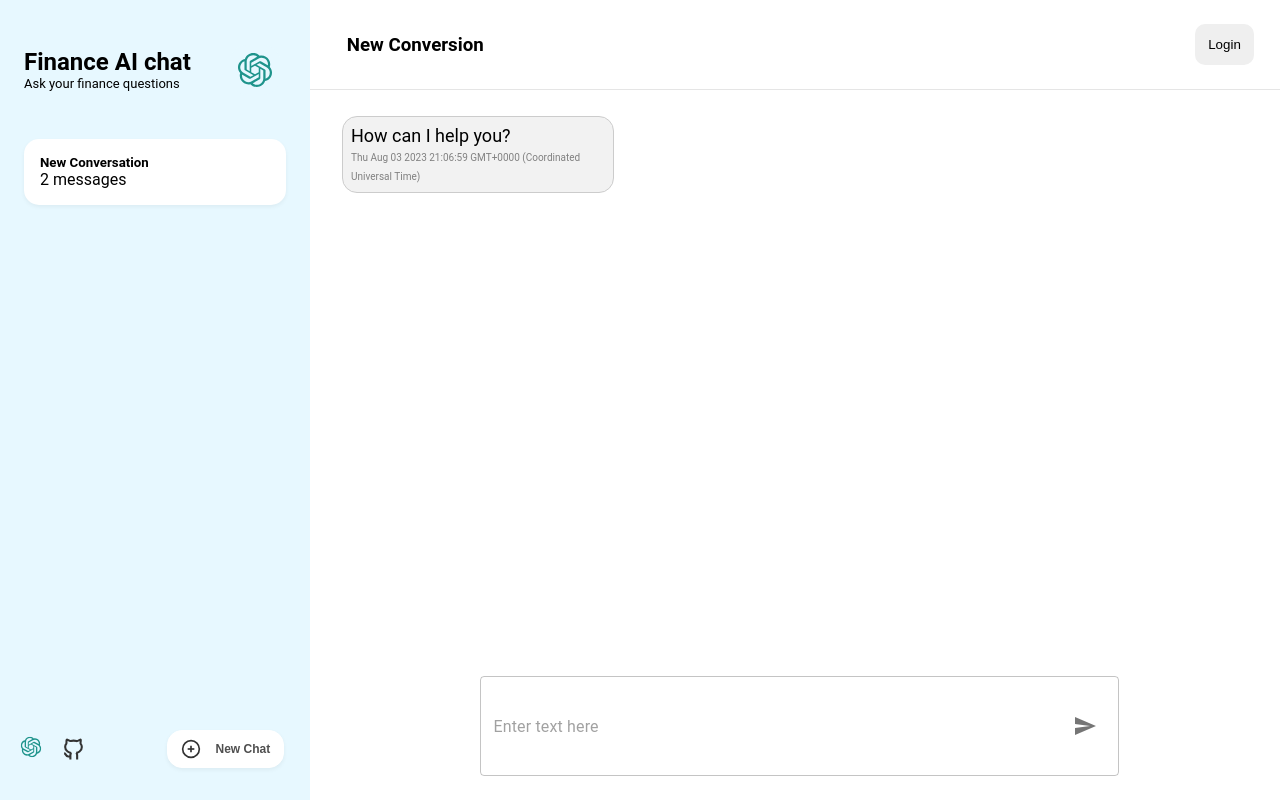
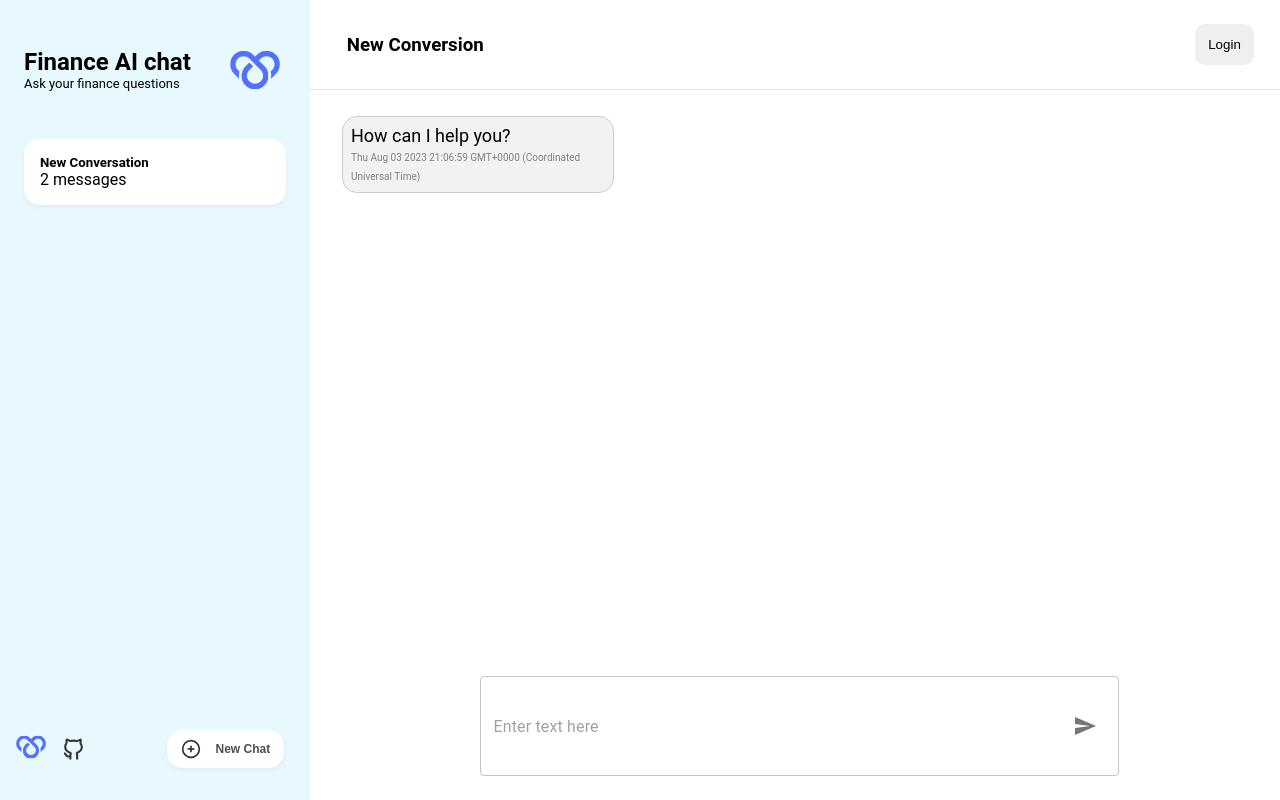
Before and after one commit to kulraj710/msu-project-S5, a Next.js app in the folder frontend/fichatbot/: page / in a window 1280 px wide. Built offline with nearby package versions, Linux system fonts and the light colour scheme; no server answers.

Commit message:
Chaange :Logo

```diff
--- a/frontend/fichatbot/components/Home/Sidebar.js
+++ b/frontend/fichatbot/components/Home/Sidebar.js
@@ -2,8 +2,8 @@ import React from 'react'
 import styles from '../../styles/Home/Sidebar.module.css'
 import Image from 'next/image'
 import Github from '../../public/icons/github.svg'
-import Bot from '../../public/icons/bot.svg'
 import Add from '../../public/icons/add.svg'
+import Logo from "../../public/full-logo.svg";
 
 const Sidebar = () => {
   return (
@@ -15,7 +15,7 @@ const Sidebar = () => {
         </div>
 
         <div className={styles.logo}>
-      <Image src={Bot} width={50} height={50}/>
+          <Image src={Logo} width={50} height={50} />
         </div>
       </section>
 
@@ -29,13 +29,12 @@ const Sidebar = () => {
       <section className={styles.section3}>
         <div className={styles.bottomFlexContainer}>
           <div>
-          <Image src={Bot} width={30} height={30} className={styles.bottomImage1}/>
-          <Image src={Github} width={25} height={25}/>
+            <Image src={Logo} width={30} height={30} className={styles.bottomImage1} />
+            <Image src={Github} width={25} height={25} />
           </div>
           <div>
             <button className={styles.newButton}>
-          <Image src={Add} width={20} height={20} className={styles.bottomImage1}/>
-
+              <Image src={Add} width={20} height={20} className={styles.bottomImage1} />
               <span>New Chat</span>
             </button>
           </div>
```
Lines whose indentation alone changed are shown as unchanged.
